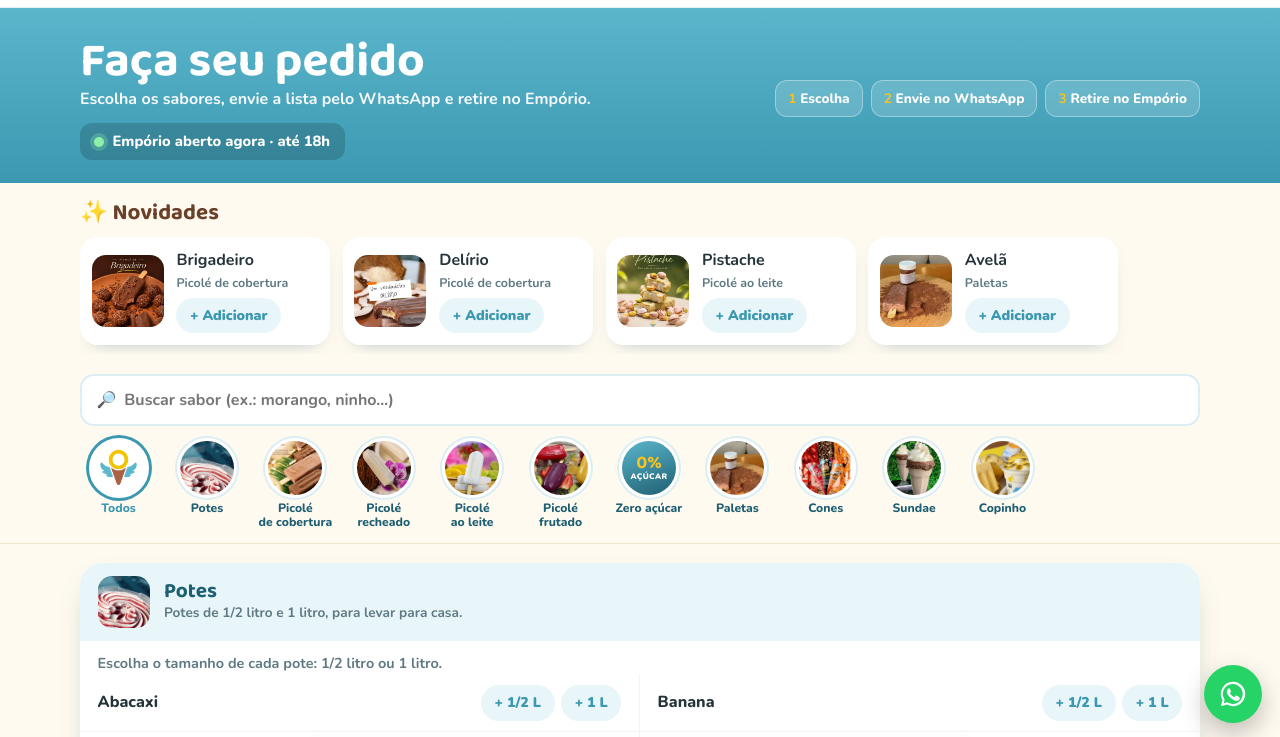
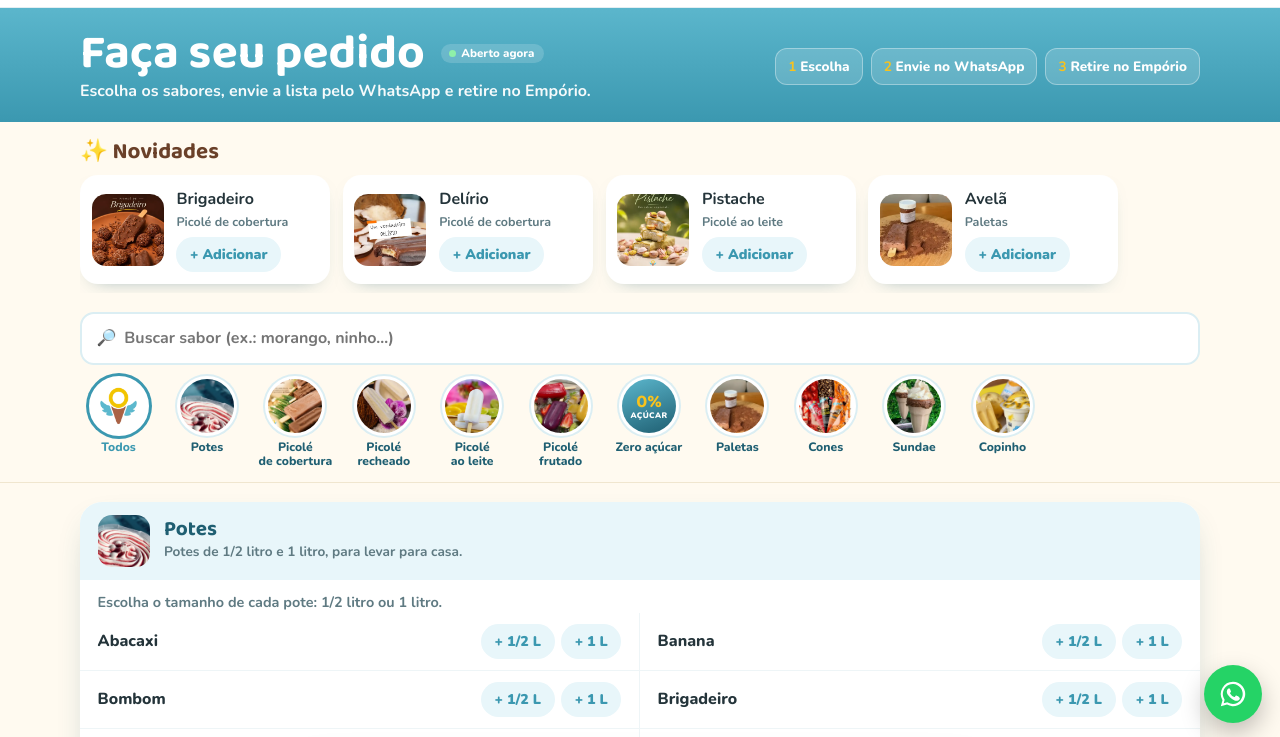
Before and after one commit to SitesVictor/anjos-sorvetes-v2, a plain HTML site: page pedidos.html in a window 1280 px wide. Shown: the part 59-796 px from the top of the page. Drawn offline with nearby package versions, Linux system fonts and the light colour scheme.

Commit message:
Add files via upload

```diff
--- a/pedidos.html
+++ b/pedidos.html
@@ -28,7 +28,10 @@
   .topo-ped .wrap{display:grid;grid-template-columns:1fr auto;gap:1rem 2rem;align-items:center}
   .topo-ped h1{font-size:clamp(2rem,4.6vw,3rem)}
   .topo-ped p{font-weight:700;opacity:.95;max-width:34rem}
-  .topo-ped .status{margin-top:.7rem}
+  .topo-ped{padding:1.3rem 0 1.1rem}
+  .mini-status{display:inline-flex;align-items:center;gap:.35rem;vertical-align:middle;font-family:Nunito;font-size:.72rem;font-weight:800;background:rgba(255,255,255,.16);border-radius:999px;padding:.2rem .6rem .2rem .5rem;margin-left:.4rem;position:relative;top:-.2em;white-space:nowrap}
+  .mini-status i{width:7px;height:7px;border-radius:50%;background:#8ef0a9;flex:none}
+  .mini-status.fech i{background:#ffb3b3}
   .passinhos{display:flex;gap:.5rem;flex-wrap:wrap}
   .passinhos span{background:rgba(255,255,255,.16);border:1px solid rgba(255,255,255,.35);border-radius:12px;padding:.45rem .75rem;font-weight:800;font-size:.85rem}
   .passinhos b{color:var(--amarelo)}
@@ -135,9 +138,8 @@
 <section class="topo-ped">
   <div class="wrap">
     <div>
-      <h1>Faça seu pedido</h1>
+      <h1>Faça seu pedido <span class="mini-status" id="status"><i></i><span>…</span></span></h1>
       <p>Escolha os sabores, envie a lista pelo WhatsApp e retire no Empório.</p>
-      <div class="status" id="status"><i></i><span>…</span></div>
     </div>
     <div class="passinhos"><span><b>1</b> Escolha</span><span><b>2</b> Envie no WhatsApp</span><span><b>3</b> Retire no Empório</span></div>
   </div>
@@ -198,7 +200,9 @@
 <script src="comum.js"></script>
 <script>
   montarLayout("pedidos");
-  desenharStatus("#status"); setInterval(() => desenharStatus("#status"), 60000);
+  function miniStatus() { const s = statusEmporio(), el = $("#status"); el.classList.toggle("fech", !s.aberto);
+    el.querySelector("span").textContent = s.aberto ? "Aberto agora" : s.txt.replace("Empório fechado · ", "Fechado · "); }
+  miniStatus(); setInterval(miniStatus, 60000);
 
   const TAMANHOS = { potes: ["1/2 L", "1 L"] };
   const CHAVE = "anjos_lista";
```
